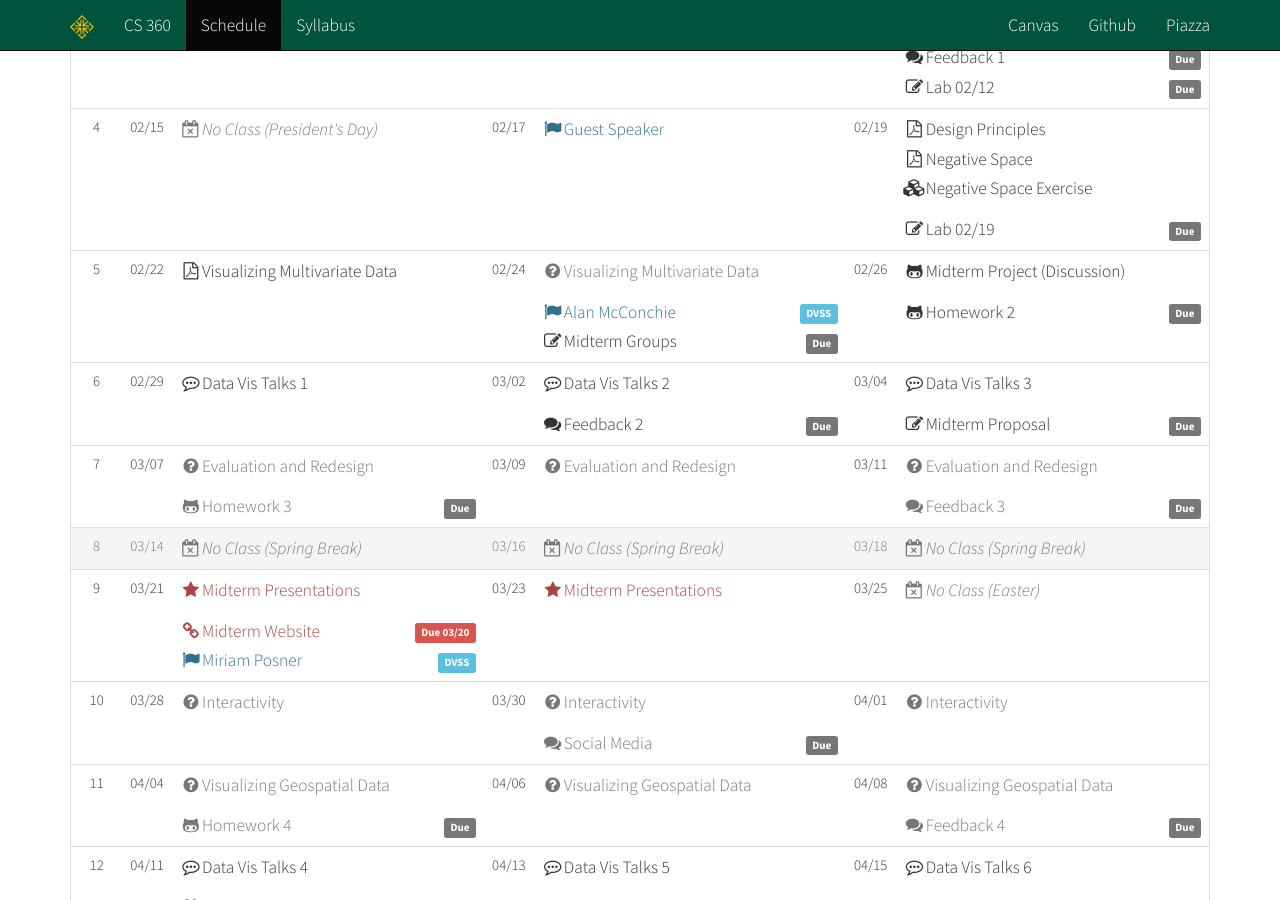
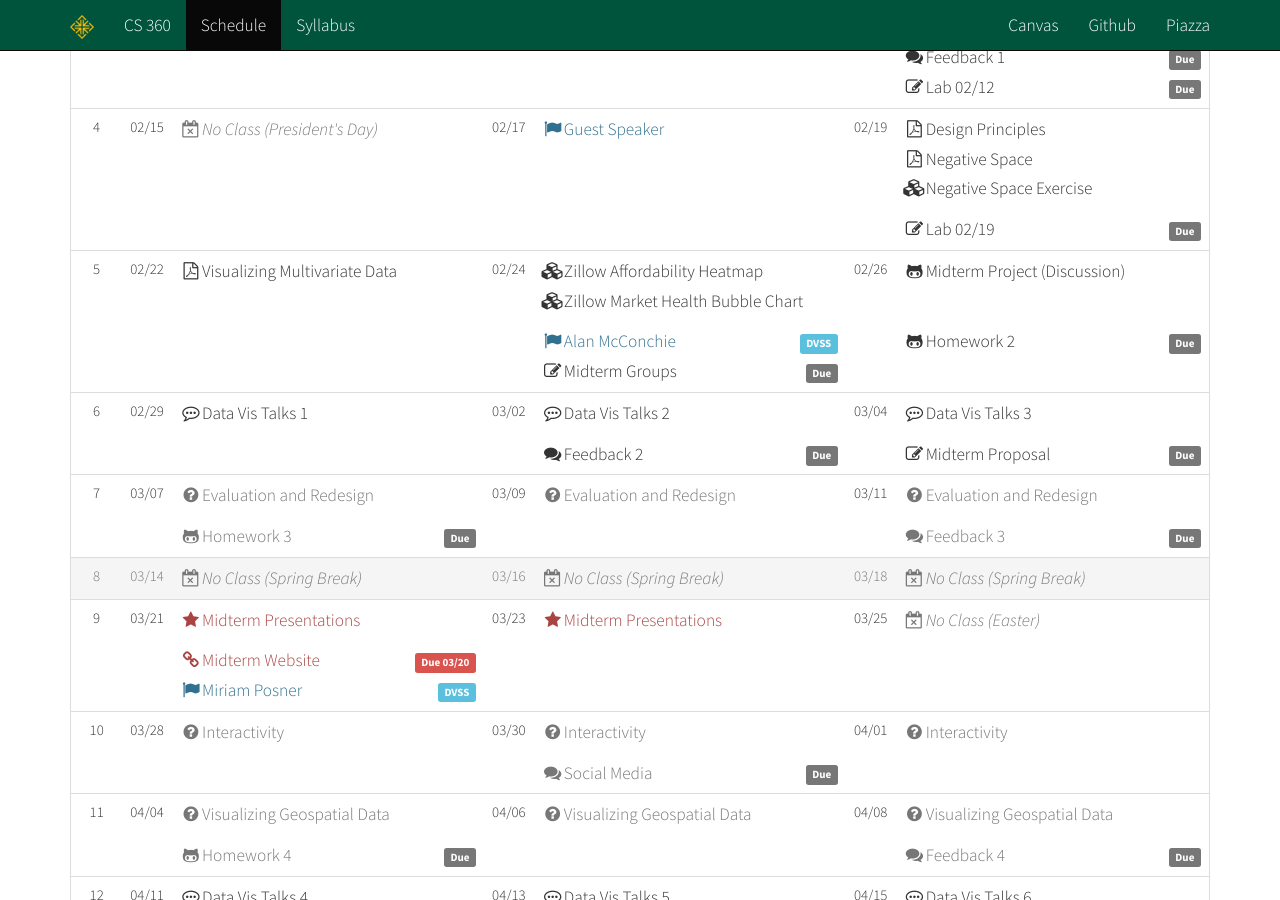
Before and after one commit to usf-cs360-2016/usf-cs360-2016.github.io, a Jekyll site: the page built from schedule.html, in a window 1280 px wide and 900 px high, scrolled down 507 px. Built offline with Jekyll 4.4.1, drawn with Linux system fonts in a browser that asks for light colours; nearby versions of some CDN libraries.

Commit message:
Adding bubble chart demo.

```diff
--- a/_data/schedule.yml
+++ b/_data/schedule.yml
@@ -209,9 +209,12 @@
     - class : 2016-02-24 # wednesday
       style : false
       notes :
-        - name  : "Visualizing Multivariate Data"
-          style : "text-muted"
-          icon  : "fa-question-circle"
+        - name  : "Zillow Affordability Heatmap"
+          icon  : "fa-cubes"
+          link  : "https://bl.ocks.org/sjengle/4e8777bed44557dadafa"
+        - name  : "Zillow Market Health Bubble Chart"
+          icon  : "fa-cubes"
+          link  : "https://bl.ocks.org/sjengle/ff5c5d2ca23389739f05"
       dates :
         - name  : "Alan McConchie"
           style : "text-info"
```
